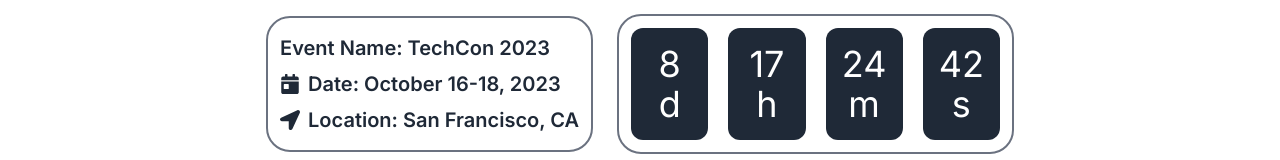
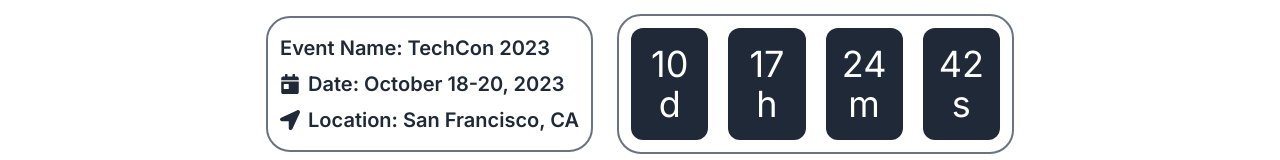
Before and after one commit to mahfuja5768/Explore-Tech-Events, a React (Vite) app: page /about in a window 1280 px wide. Shown: the part 266-426 px from the top of the page. Built offline with nearby package versions, Linux system fonts and the light colour scheme; no server answers.

Commit message:
change time

```diff
--- a/src/components/ConferenceInfo.jsx
+++ b/src/components/ConferenceInfo.jsx
@@ -11,7 +11,7 @@ const ConferenceInfo = () => {
   let interval = useRef();
 
   const startTimer = () => {
-    const countdownDate = new Date("Oct 16, 2023 00:00:00").getTime();
+    const countdownDate = new Date("Oct 18, 2023 00:00:00").getTime();
     interval = setInterval(() => {
       const now = new Date().getTime();
       const distance = countdownDate - now;
@@ -59,7 +59,7 @@ const ConferenceInfo = () => {
               <span>
                 <FaCalendarDay></FaCalendarDay>
               </span>
-              <span>Date: October 16-18, 2023</span>
+              <span>Date: October 18-20, 2023</span>
             </p>
             <p className="flex items-center  gap-2 te text-lg md:text-xl py-1 font-semibold">
               <span>
```
